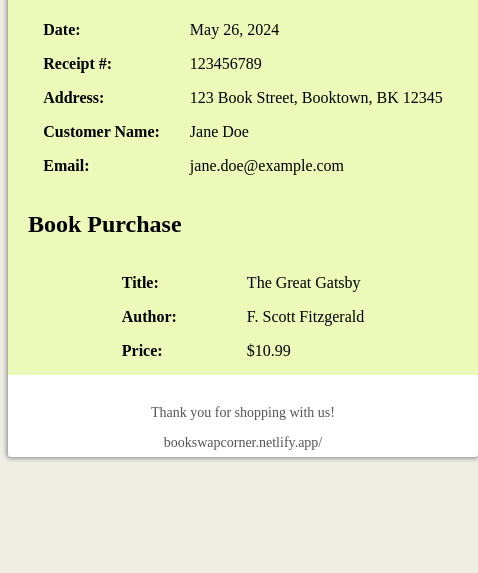
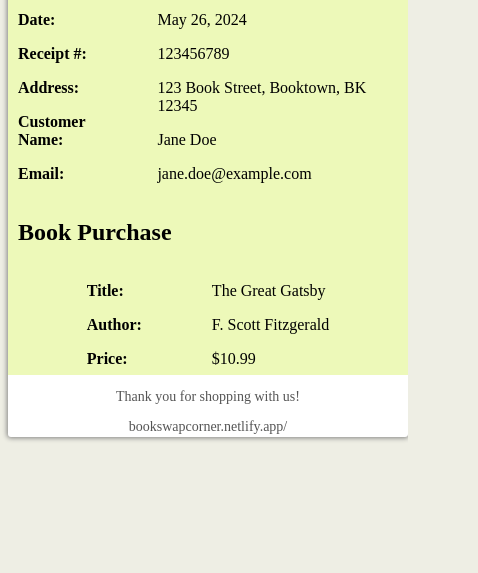
Before and after one commit to kunalsonwane77/assignment-21, a plain HTML site: page index.html in a window 390 px wide. Shown: the part 271-844 px from the top of the page, 478 px wide, since content can reach past the window. Drawn offline with Linux system fonts and the light colour scheme.

Commit message:
media query added

```diff
--- a/index.html
+++ b/index.html
@@ -71,6 +71,21 @@
             color: #555;
 
         }
+    @media (max-width: 480px) {
+    .container {
+        height: 700px;
+        width: 400px;
+    }
+
+    .recipt-content {
+        height: 370px;
+        padding: 10px;
+    }
+    .recipt-footer{
+        margin-top: 10px;
+    }
+
+}
     </style>
 </head>
 <body>
```
